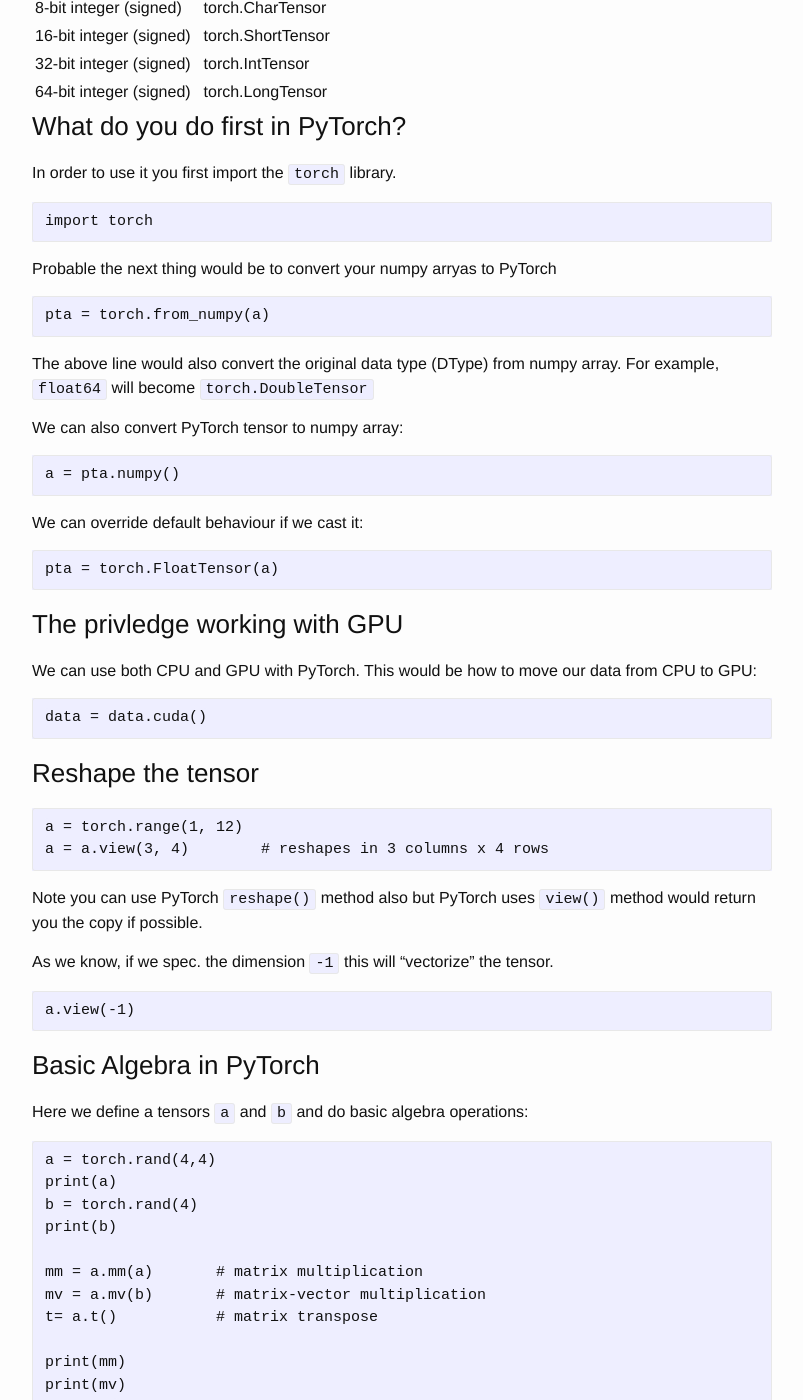
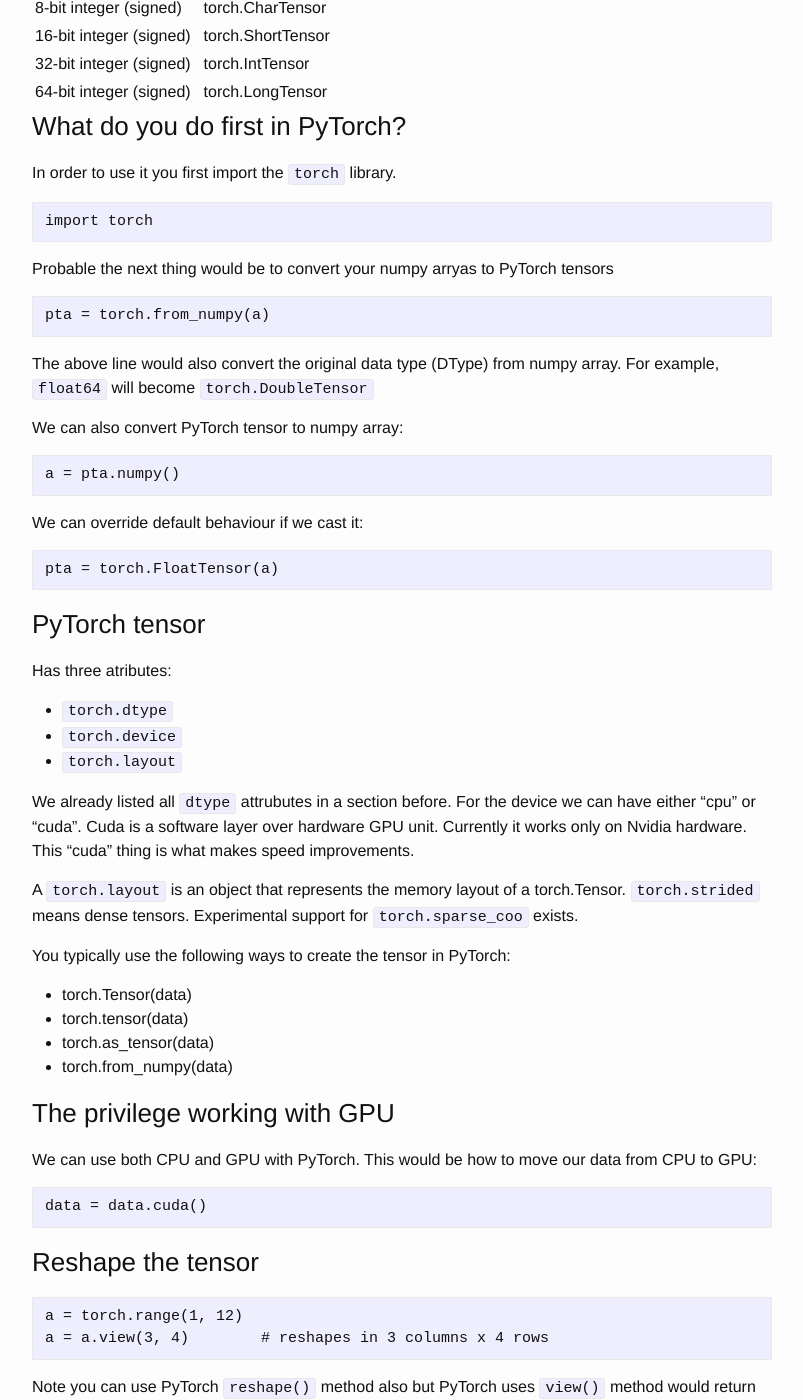
Before and after one commit to dejanbatanjac/dejanbatanjac.github.io, a Jekyll site: the page built from _posts/2019-02-05-PyTorch from tabula rasa.md, in a window 1280 px wide and 1400 px high, scrolled down 881 px. Shown: the whole window, without its empty margins (238-1041 px from the left). Built offline with Jekyll 4.4.1, drawn with Linux system fonts in a browser that asks for light colours; our own code applies the rules of GitHub Pages for plain Markdown files; some of the changed text lies outside the part shown.

Commit message:
Added tensor part

```diff
--- a/_posts/2019-02-05-PyTorch from tabula rasa.md
+++ b/_posts/2019-02-05-PyTorch from tabula rasa.md
@@ -1,6 +1,7 @@
 ---
 published: true
 ---
+
 
 PyTorch is based on Torch. Torch is a Tensor library like Numpy.
 Unlike Numpy, Torch has strong GPU support.
@@ -41,7 +42,7 @@
 
     import torch
 
-Probable the next thing would be to convert your numpy arryas to PyTorch
+Probable the next thing would be to convert your numpy arryas to PyTorch tensors
 
     pta = torch.from_numpy(a)
 
@@ -55,7 +56,27 @@
 
     pta = torch.FloatTensor(a)
 
-### The privledge working with GPU
+### PyTorch tensor
+
+Has three atributes:
+
+* `torch.dtype`
+* `torch.device`
+* `torch.layout`
+
+We already listed all `dtype` attrubutes in a section before. For the device we can have either "cpu" or "cuda". Cuda is a software layer over hardware GPU unit. Currently it works only on Nvidia  hardware. This "cuda" thing is what makes speed improvements.
+
+A `torch.layout` is an object that represents the memory layout of a torch.Tensor. `torch.strided` means dense tensors. Experimental support for `torch.sparse_coo` exists.
+
+You typically use the following ways to create the tensor in PyTorch:
+
+* torch.Tensor(data)
+* torch.tensor(data)
+* torch.as_tensor(data)
+* torch.from_numpy(data)
+
+
+### The privilege working with GPU
 
 We can use both CPU and GPU with PyTorch. This would be how to move our data from CPU to GPU:
 
@@ -77,7 +98,7 @@
 
 ### Basic Algebra in PyTorch
 
-Here we define a tensors `a` and `b` and do basic algebra operations:
+Here we define tensors `a` and `b` and do basic algebra operations:
 
 ~~~
 a = torch.rand(4,4)
@@ -112,7 +133,7 @@
         [0.1223, 0.0348, 0.7196, 0.9155]])
 ~~~
 
-Also we have Hadamard product with * and the dot product
+Also, we have Hadamard product with * and the dot product
 
 ~~~
 a = torch.Tensor([[1,2],[3,4]])
```
Also changed, not shown: other parts of _posts/2019-02-05-PyTorch from tabula rasa.md (+1 -1 lines).
